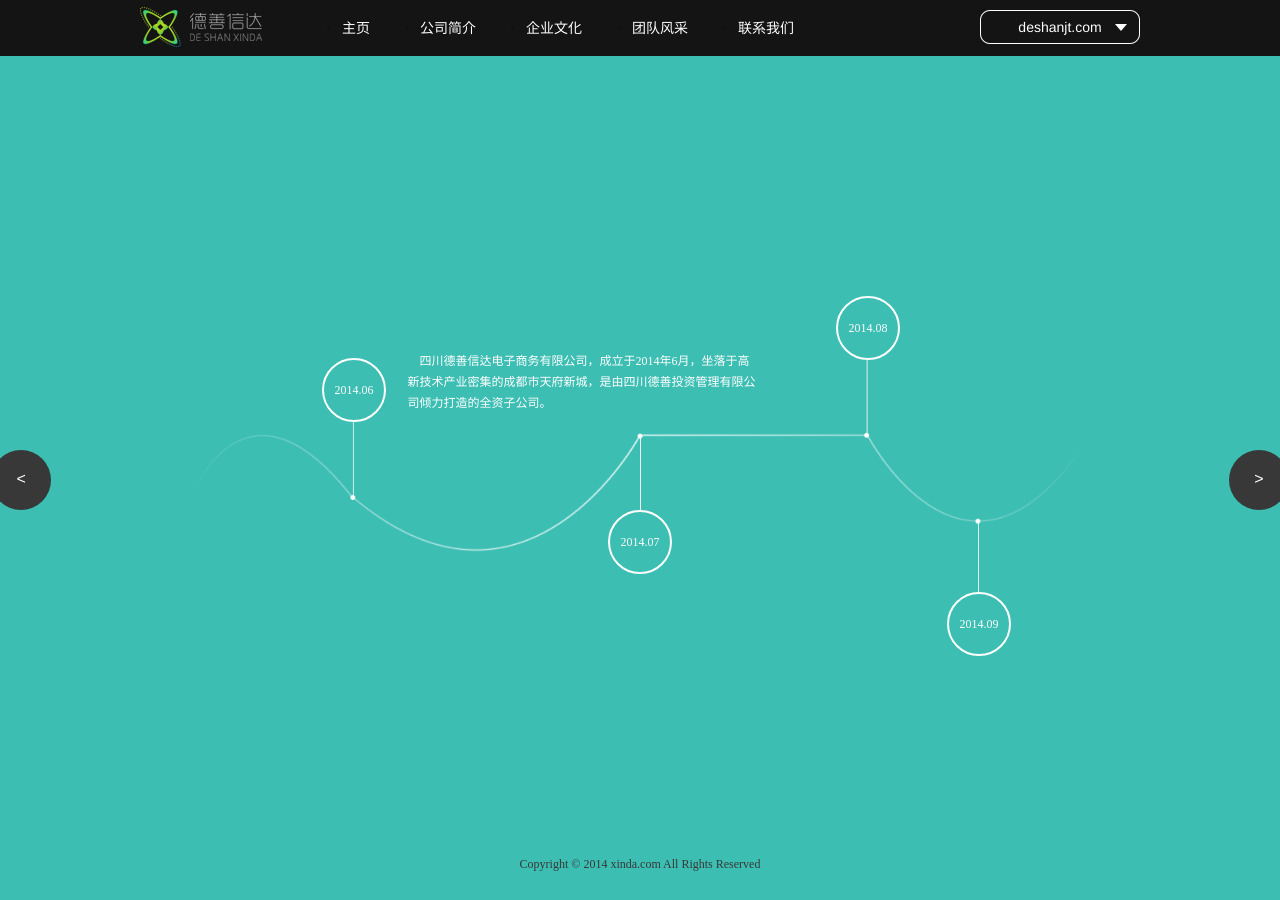
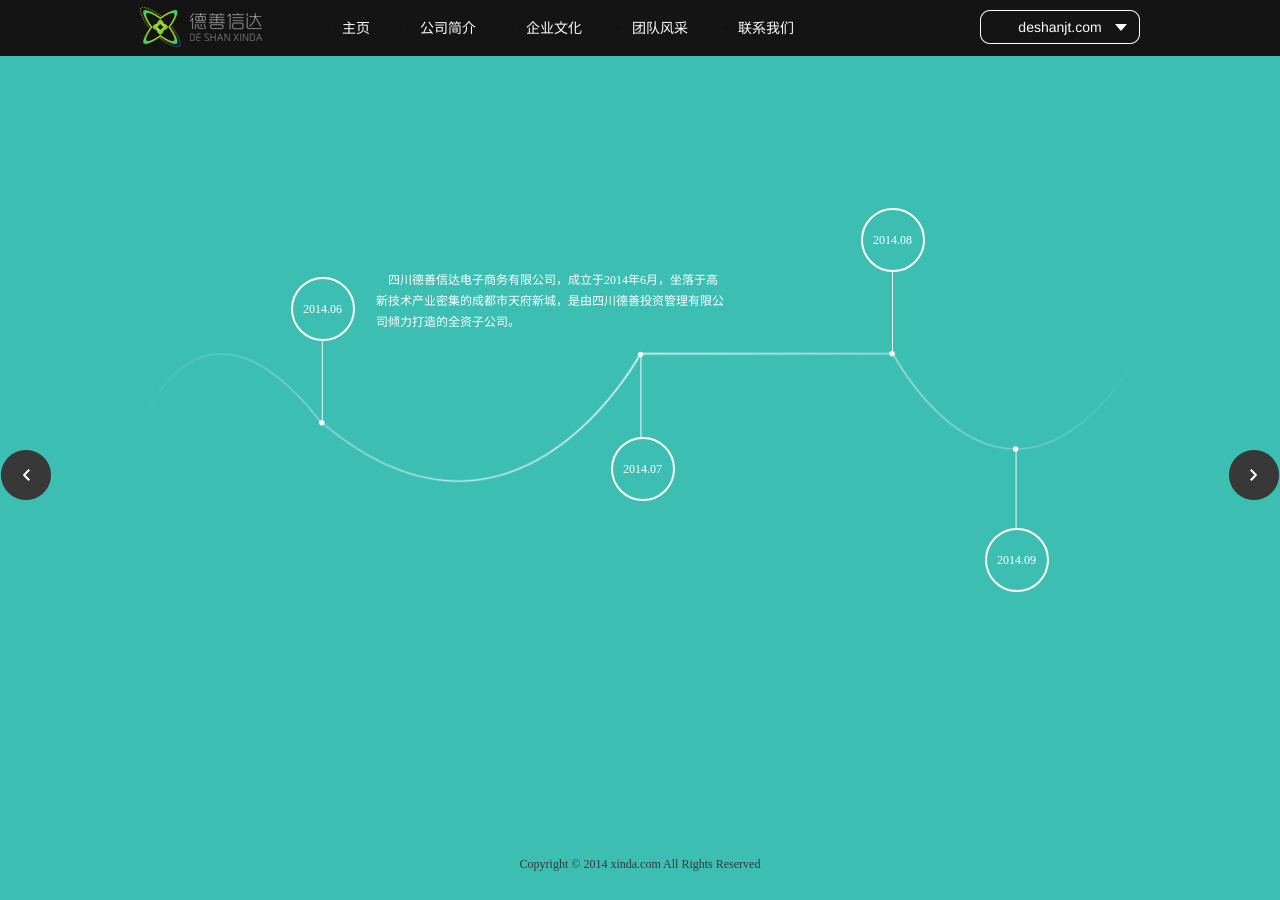
Before and after one commit to jacksongblack/deshanxd_official_webstite, a Jekyll site: the page built from company_profile.html, in a window 1280 px wide. Built offline with Jekyll 4.4.1, drawn with Linux system fonts in a browser that asks for light colours.

Commit message:
修改头像

```diff
--- a/_includes/navigation.html
+++ b/_includes/navigation.html
@@ -1,40 +1,40 @@
 {% if page.pageName == "home"  %}
 <div class="page-next">
-       <a href="about.html" > > </a>
+       <a href="about.html" ></a>
     </div>
     <div class="page-previous">
-        <a href="index.html"> < </a>
+        <a href="index.html"></a>
     </div>
 {% endif  %}
 {% if page.pageName == "company_profile"  %}
 <div class="page-next">
-       <a href="team.html" > > </a>
+       <a href="team.html" ></a>
     </div>
     <div class="page-previous">
-        <a href="about.html"> < </a>
+        <a href="about.html"></a>
     </div>
 {% endif  %}
 {% if page.pageName == "contact_us"  %}
 <div class="page-next">
-       <a href="home.html" > > </a>
+       <a href="home.html" > </a>
     </div>
     <div class="page-previous">
-        <a href="team.html"> < </a>
+        <a href="team.html"> </a>
     </div>
 {% endif  %}
 {% if page.pageName == "team"  %}
 <div class="page-next">
-       <a href="contact_us.html" > > </a>
+       <a href="contact_us.html" > </a>
     </div>
     <div class="page-previous">
-        <a href="company_profile.html"> < </a>
+        <a href="company_profile.html"> </a>
     </div>
 {% endif  %}
 {% if page.pageName == "about"  %}
 <div class="page-next">
-       <a href="company_profile.html" > > </a>
+       <a href="company_profile.html" > </a>
     </div>
     <div class="page-previous">
-        <a href="home.html"> < </a>
+        <a href="home.html"> </a>
     </div>
     {% endif  %}
--- a/_sass/_layout.scss
+++ b/_sass/_layout.scss
@@ -92,26 +92,17 @@
 
 %page-next-previous-base {
     position: fixed;
-    width: 60px;
-    height: 60px;
+    width: 50px;
+    height: 50px;
     z-index: 1;
 
-    background-color: $black-color-light;
-    border-radius: 60px;
-    text-align: center;
     top: 50%;
     line-height: 34px;
     a {
         display: block;
-        padding-top: 20%;
-        &:hover {
-             color: $white-color;
-        }
+        height: 50px;
+        width: 50px;
     }
-
-    &:hover {
-     background-color: $green-color;
- }
 }
 /**
  * 下一页
@@ -119,6 +110,10 @@
 .page-next {
     @extend %page-next-previous-base;
     left: 96%;
+    background-image:url(../images/right_black.png) ;
+    &:hover{
+    background-image:url(../images/right_green.png) ;
+    }
 }
 /**
  * 上一页
@@ -126,4 +121,8 @@
 .page-previous {
     @extend %page-next-previous-base;
     right: 96%;
+    background-image:url(../images/left_black.png) ;
+    &:hover{
+    background-image:url(../images/left_green.png) ;
 }
+}
--- a/css/page.scss
+++ b/css/page.scss
@@ -257,29 +257,27 @@ $black-color:      #141414;
               position: absolute;
               left: 0;
               right: 0;
-              top: 40%;
+              top: 30%;
               color: white;
-              width: 900px;
+              width: 999px;
               height: 286px;
               margin: auto;
-          }
-          .page-profile-image{
           }
 
           .page-profile-one {
               @extend %page-profile-base;
-              bottom: 236px;
-              left: 132px;
+              bottom: 253px;
+              left: 150px;
           }
           .page-profile-two {
               @extend %page-profile-base;
-              bottom: 148px;
-              left: 418px;
+              bottom: 157px;
+              left: 470px;
           }
           .page-profile-three {
               @extend %page-profile-base;
-              bottom: 426px;
-              left: 646px;
+              bottom: 450px;
+              left: 720px;
           }
           @media screen and(max-width: 1254px){
               .page-profile-three {
@@ -293,7 +291,7 @@ $black-color:      #141414;
           .page-profile-four {
               @extend %page-profile-base;
               bottom: 194px;
-              left: 757px;
+              left: 844px;
           }
           .page-profile-text {
               display: none;
@@ -325,7 +323,7 @@ $black-color:      #141414;
           }
           .page-company {
               position: absolute;
-              top: 20%;
+              top: 15%;
               width: 950px;
               left: 0;
               right: 0;
```
Also changed, not shown: images/company.png, images/fengpei.png, images/fengpei_head.png, images/left_black.png (added), images/left_green.png (added), images/right_black.png (added), images/right_green.png (added).
